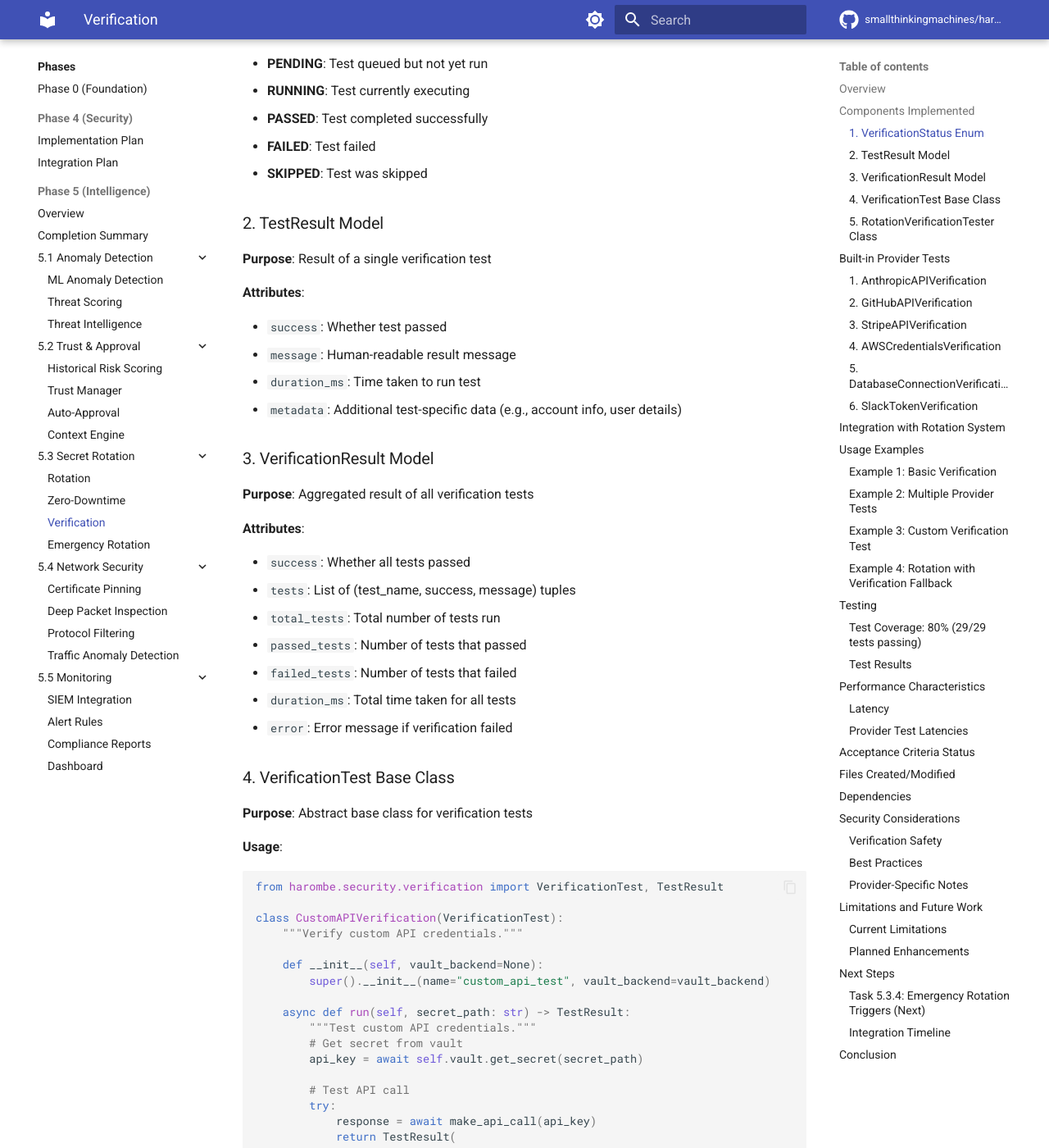
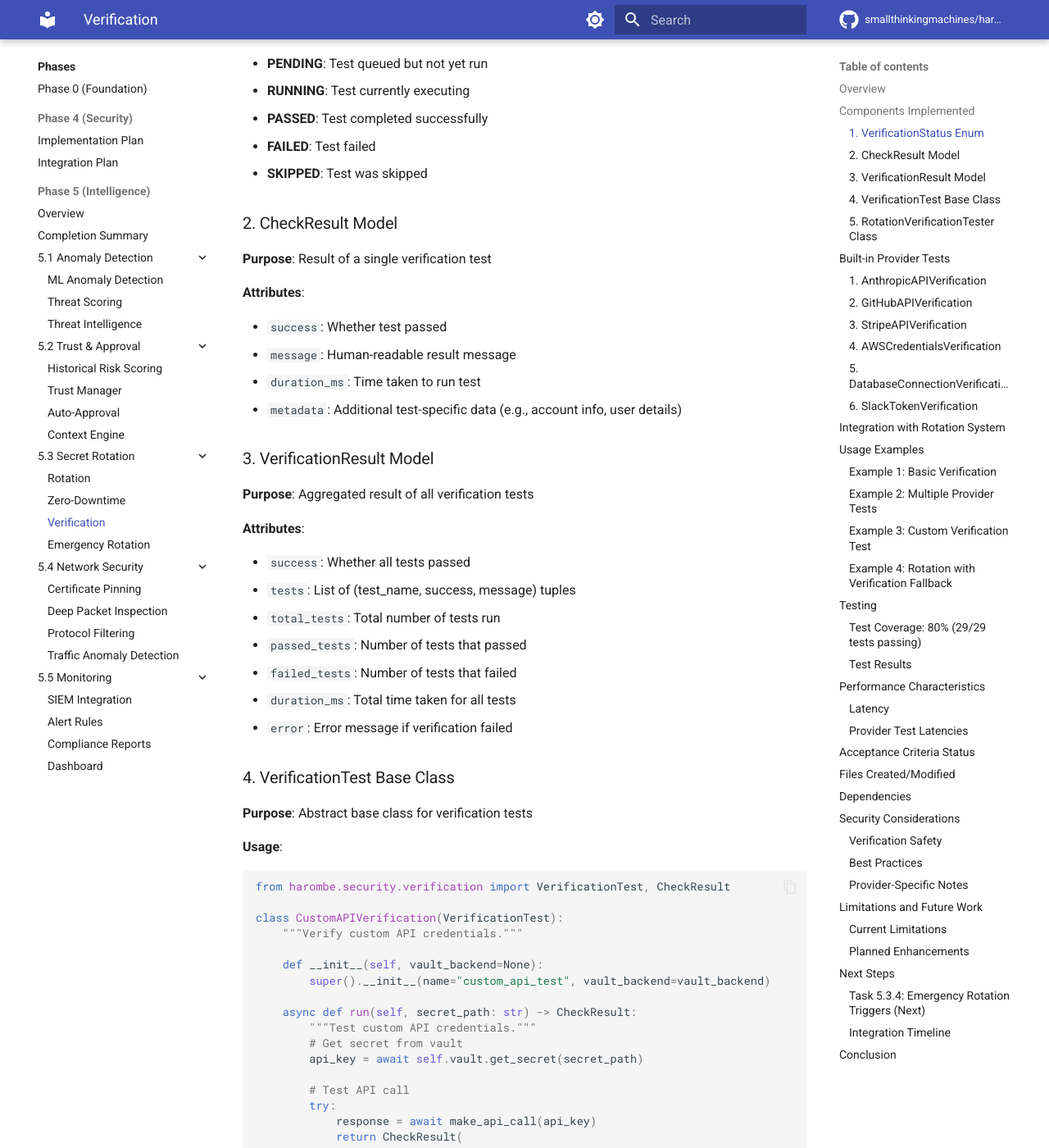
Before and after one commit to smallthinkingmachines/harombe, an MkDocs documentation site: the page built from docs/phases/phase5-3.3-verification.md, in a window 1280 px wide and 1400 px high, scrolled down 578 px. Shown: the whole window at 82% size. Built offline with MkDocs 1.6.1 and Material for MkDocs 9.7.7, drawn with Linux system fonts in a browser that asks for light colours; comment, search, counter and statistics services are not loaded; the version menu is left out; some of the changed text lies outside the part shown.

Commit message:
fix: Remove Python <3.14 cap and rename TestResult to avoid pytest warning (v0.3.1)
The requires-python upper bound blocked installation on Python 3.14+ even
though only ChromaDB (an optional dep) is incompatible. Rename TestResult
to CheckResult to eliminate PytestCollectionWarning on every test run.
Also cleans up stale dist/ artifacts and bumps version to 0.3.1.

````diff
--- a/docs/phases/phase5-3.3-verification.md
+++ b/docs/phases/phase5-3.3-verification.md
@@ -18,7 +18,7 @@ Successfully implemented a comprehensive credential rotation verification framew
 - **FAILED**: Test failed
 - **SKIPPED**: Test was skipped
 
-### 2. TestResult Model
+### 2. CheckResult Model
 
 **Purpose**: Result of a single verification test
 
@@ -50,7 +50,7 @@ Successfully implemented a comprehensive credential rotation verification framew
 **Usage**:
 
 ```python
-from harombe.security.verification import VerificationTest, TestResult
+from harombe.security.verification import VerificationTest, CheckResult
 
 class CustomAPIVerification(VerificationTest):
     """Verify custom API credentials."""
@@ -58,7 +58,7 @@ class CustomAPIVerification(VerificationTest):
     def __init__(self, vault_backend=None):
         super().__init__(name="custom_api_test", vault_backend=vault_backend)
 
-    async def run(self, secret_path: str) -> TestResult:
+    async def run(self, secret_path: str) -> CheckResult:
         """Test custom API credentials."""
         # Get secret from vault
         api_key = await self.vault.get_secret(secret_path)
@@ -66,14 +66,14 @@ class CustomAPIVerification(VerificationTest):
         # Test API call
         try:
             response = await make_api_call(api_key)
-            return TestResult(
+            return CheckResult(
                 success=True,
                 message="API key valid",
                 duration_ms=150.0,
                 metadata={"account_id": response.account_id}
             )
         except Exception as e:
-            return TestResult(
+            return CheckResult(
                 success=False,
                 message=f"API test failed: {str(e)}",
                 duration_ms=150.0
@@ -319,7 +319,7 @@ class JiraAPIVerification(VerificationTest):
     def __init__(self, vault_backend=None):
         super().__init__(name="jira_api_test", vault_backend=vault_backend)
 
-    async def run(self, secret_path: str) -> TestResult:
+    async def run(self, secret_path: str) -> CheckResult:
         """Test Jira API credentials."""
         import httpx
 
@@ -336,13 +336,13 @@ class JiraAPIVerification(VerificationTest):
 
             if response.status_code == 200:
                 user_data = response.json()
-                return TestResult(
+                return CheckResult(
                     success=True,
                     message=f"Token valid for user: {user_data['displayName']}",
                     metadata={"user_id": user_data["accountId"]}
                 )
             else:
-                return TestResult(
+                return CheckResult(
                     success=False,
                     message=f"API returned status {response.status_code}"
                 )
@@ -384,7 +384,7 @@ if not result.success and result.rollback_performed:
    - VerificationStatus values
 
 2. **Model Tests** (5 tests)
-   - TestResult creation and defaults
+   - CheckResult creation and defaults
    - VerificationResult creation, failure, and string representation
 
 3. **RotationVerificationTester Tests** (7 tests)
--- a/pyproject.toml
+++ b/pyproject.toml
@@ -4,14 +4,14 @@ build-backend = "hatchling.build"
 
 [project]
 name = "harombe"
-version = "0.3.0"
+version = "0.3.1"
 description = "Full-stack agent framework — voice, memory, tools, security — runs on your hardware, no cloud required"
 readme = "README.md"
 license = { text = "Apache-2.0" }
 authors = [
     { name = "harombe contributors" }
 ]
-requires-python = ">=3.11,<3.14"
+requires-python = ">=3.11"
 keywords = ["ai", "agent", "framework", "self-hosted", "security", "container-isolation", "voice", "rag", "mcp", "ollama"]
 classifiers = [
     "Development Status :: 3 - Alpha",
@@ -74,6 +74,7 @@ dev = [
     "respx>=0.21",
     "types-pyyaml",
     "pre-commit>=3.6",
+    "detect-secrets>=1.4",
     # Documentation
     "mkdocs>=1.5",
     "mkdocs-material>=9.5",
--- a/src/harombe/__init__.py
+++ b/src/harombe/__init__.py
@@ -16,4 +16,4 @@ Key modules:
 - :mod:`harombe.coordination` - Cluster management, smart routing, health monitoring
 """
 
-__version__ = "0.3.0"
+__version__ = "0.3.1"
````
Also changed, not shown: docs/phases/phase5-implementation-plan.md (+3 -3 lines), 2 other files.
